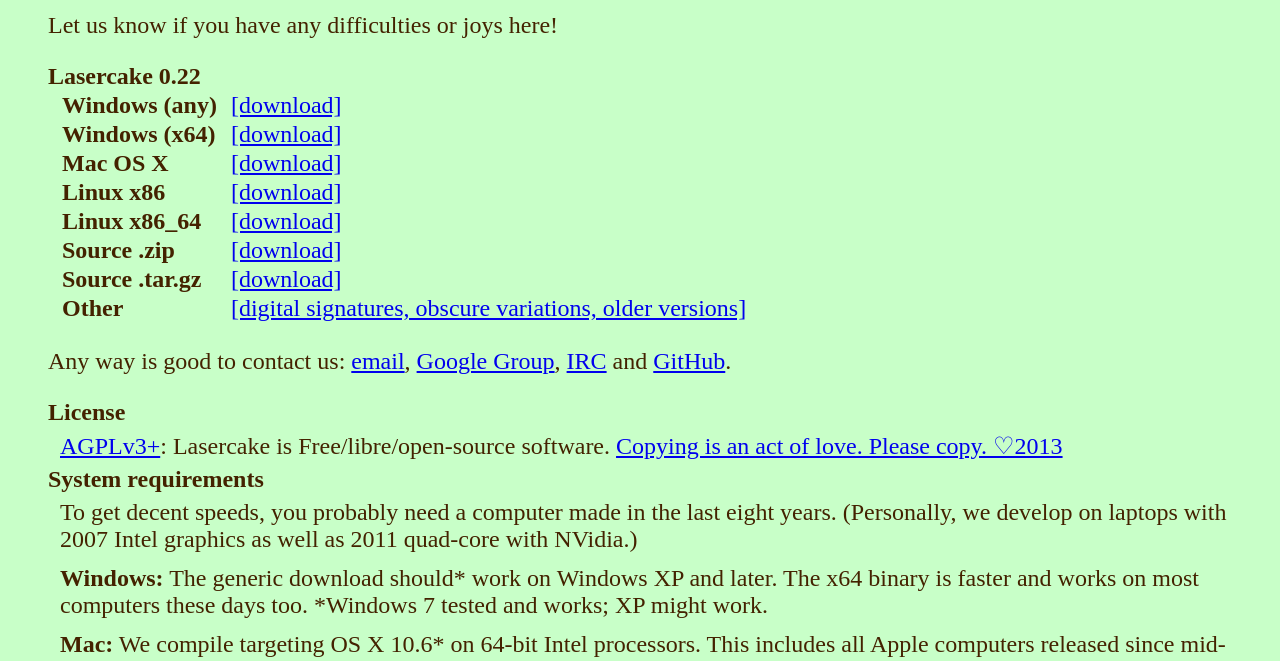
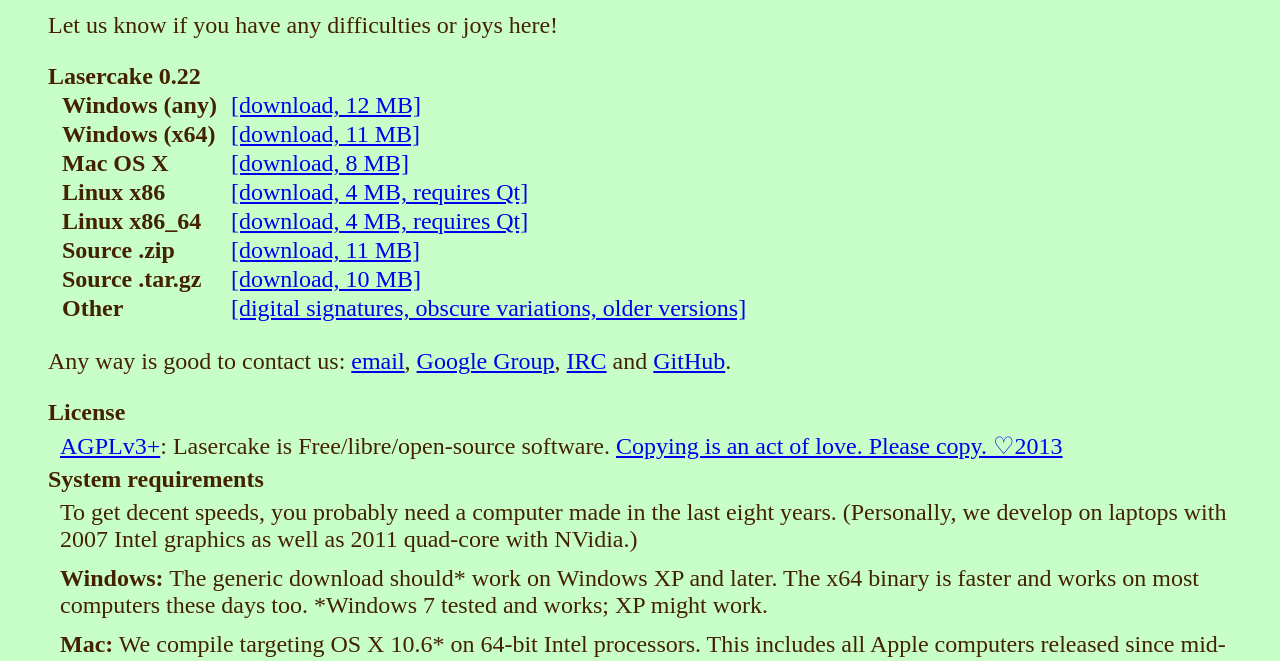
Before and after one commit to Lasercake/website-source, a plain HTML site: page src/downloads.html in a window 1280 px wide. Shown: the part 136-797 px from the top of the page. Drawn offline with Linux system fonts and the light colour scheme.

Commit message:
add download sizes

```diff
--- a/src/downloads.html
+++ b/src/downloads.html
@@ -41,13 +41,13 @@ h1,#home { display: inline-block; padding: 6px 7px 7px; font-size: 64px;}
 	<p class="main">Let us know if you have any difficulties or joys here!</p>
 	<h2>Lasercake 0.22</h2>
 	<table>
-		<tr><td>Windows&nbsp;(any)</td> <td><a href="https://lasercake.s3.amazonaws.com/releases/Lasercake-0.22-win32.zip">[download]</a></td></tr>
-		<tr><td>Windows&nbsp;(x64)</td> <td><a href="https://lasercake.s3.amazonaws.com/releases/Lasercake-0.22-win64.zip">[download]</a></td></tr>
-		<tr><td>Mac&nbsp;OS&nbsp;X</td> <td><a href="https://lasercake.s3.amazonaws.com/releases/Lasercake-0.22-OSX.dmg">[download]</a></td></tr>
-		<tr><td>Linux&nbsp;x86</td> <td><a href="https://lasercake.s3.amazonaws.com/releases/Lasercake-0.22-linux-x86-dynamic.tar.gz">[download]</a></td></tr>
-		<tr><td>Linux&nbsp;x86_64</td> <td><a href="https://lasercake.s3.amazonaws.com/releases/Lasercake-0.22-linux-x86_64-dynamic.tar.gz">[download]</a></td></tr>
-		<tr><td>Source&nbsp;.zip</td> <td><a href="https://lasercake.s3.amazonaws.com/releases/Lasercake-0.22-source.zip">[download]</a></td></tr>
-		<tr><td>Source&nbsp;.tar.gz</td> <td><a href="https://lasercake.s3.amazonaws.com/releases/Lasercake-0.22-source.tar.gz">[download]</a></td></tr>
+		<tr><td>Windows&nbsp;(any)</td> <td><a href="https://lasercake.s3.amazonaws.com/releases/Lasercake-0.22-win32.zip">[download, 12 MB]</a></td></tr>
+		<tr><td>Windows&nbsp;(x64)</td> <td><a href="https://lasercake.s3.amazonaws.com/releases/Lasercake-0.22-win64.zip">[download, 11 MB]</a></td></tr>
+		<tr><td>Mac&nbsp;OS&nbsp;X</td> <td><a href="https://lasercake.s3.amazonaws.com/releases/Lasercake-0.22-OSX.dmg">[download, 8 MB]</a></td></tr>
+		<tr><td>Linux&nbsp;x86</td> <td><a href="https://lasercake.s3.amazonaws.com/releases/Lasercake-0.22-linux-x86-dynamic.tar.gz">[download, 4 MB, requires Qt]</a></td></tr>
+		<tr><td>Linux&nbsp;x86_64</td> <td><a href="https://lasercake.s3.amazonaws.com/releases/Lasercake-0.22-linux-x86_64-dynamic.tar.gz">[download, 4 MB, requires Qt]</a></td></tr>
+		<tr><td>Source&nbsp;.zip</td> <td><a href="https://lasercake.s3.amazonaws.com/releases/Lasercake-0.22-source.zip">[download, 11 MB]</a></td></tr>
+		<tr><td>Source&nbsp;.tar.gz</td> <td><a href="https://lasercake.s3.amazonaws.com/releases/Lasercake-0.22-source.tar.gz">[download, 10 MB]</a></td></tr>
 		<tr><td>Other</td> <td><a href="https://lasercake.s3.amazonaws.com/releases">[digital signatures, obscure variations, older versions]</a></td>
 	</table>
 
```
